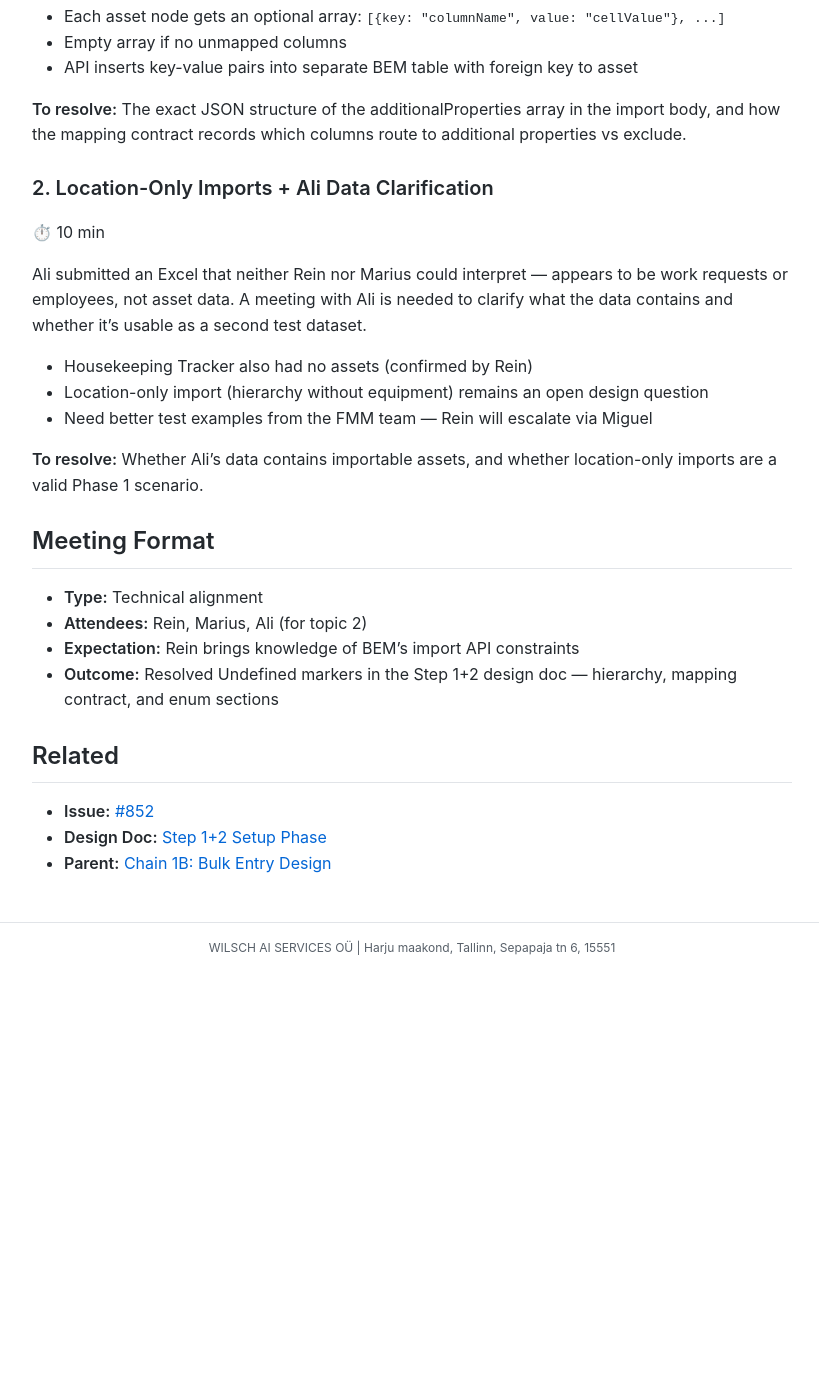
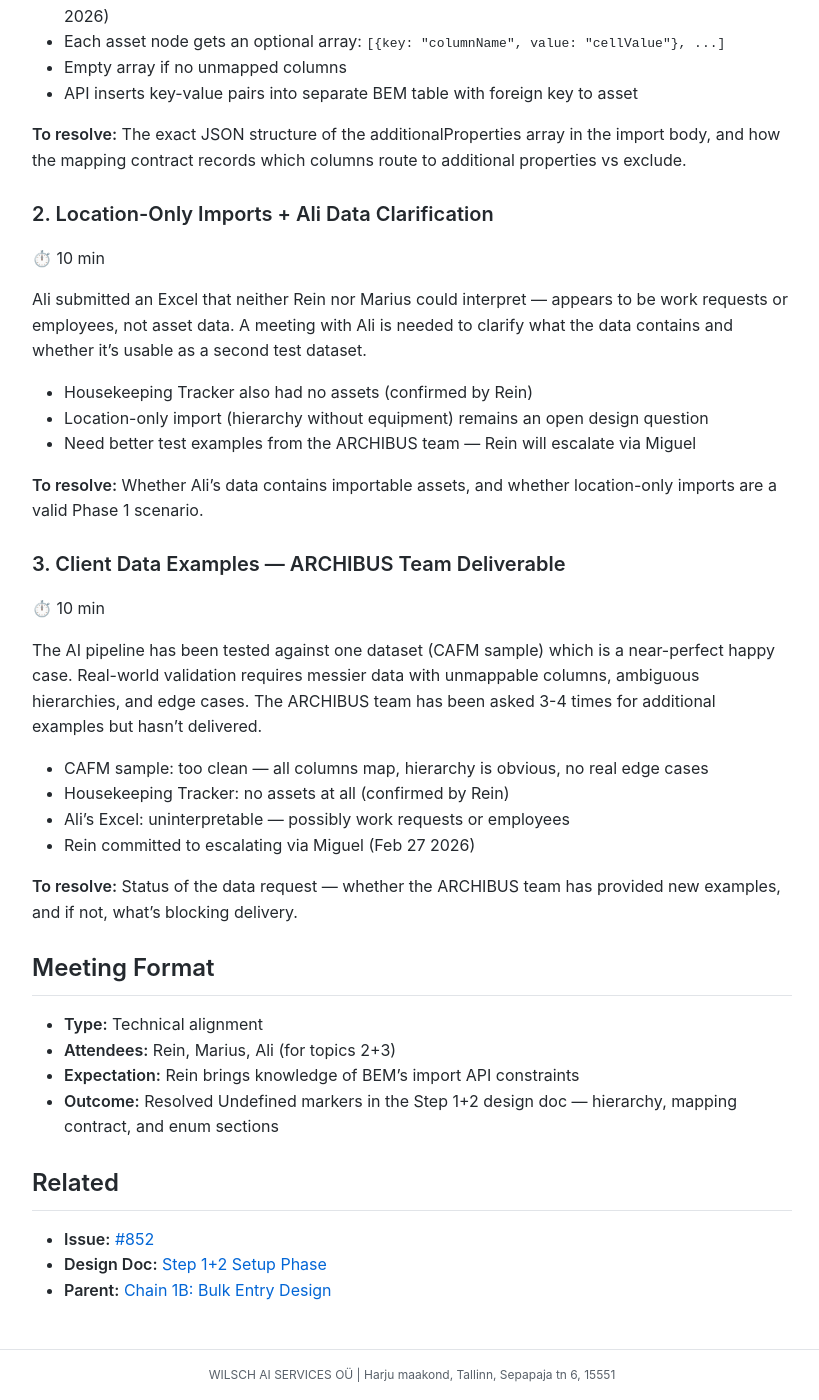
Before and after one commit to MariusWilsch/public-wilsch-ai-pages, a Jekyll site: the page built from project/archibus-fm-assistant/rein-meeting-agenda-step1-2-hierarchy-interpretation.md, in a window 1280 px wide and 1400 px high, scrolled down 1136 px. Shown: the whole window, without its empty margins (228-1047 px from the left). Built offline with Jekyll 4.4.1, drawn with Linux system fonts in a browser that asks for light colours; our own code applies the rules of GitHub Pages for plain Markdown files; before the commit the page ends 2108 px from its top, so only the background shows below that; some of the changed text lies outside the part shown.

Commit message:
Sync from hippocampus 2026-03-02

```diff
--- a/project/archibus-fm-assistant/rein-meeting-agenda-step1-2-hierarchy-interpretation.md
+++ b/project/archibus-fm-assistant/rein-meeting-agenda-step1-2-hierarchy-interpretation.md
@@ -11,6 +11,7 @@ Two remaining items from the original 8-topic agenda. Topics 1-5 and 8 resolved
 
 1. **Additional properties API schema** — Rein's deliverable: updated asset import body with key-value array
 2. **Location-only imports** — deferred to Ali meeting for data clarification
+3. **Client data examples** — ARCHIBUS team deliverable for real-world testing
 
 ## Pre-Read
 
@@ -41,14 +42,26 @@ Ali submitted an Excel that neither Rein nor Marius could interpret — appears
 
 - Housekeeping Tracker also had no assets (confirmed by Rein)
 - Location-only import (hierarchy without equipment) remains an open design question
-- Need better test examples from the FMM team — Rein will escalate via Miguel
+- Need better test examples from the ARCHIBUS team — Rein will escalate via Miguel
 
 **To resolve:** Whether Ali's data contains importable assets, and whether location-only imports are a valid Phase 1 scenario.
+
+### 3. Client Data Examples — ARCHIBUS Team Deliverable
+⏱️ 10 min
+
+The AI pipeline has been tested against one dataset (CAFM sample) which is a near-perfect happy case. Real-world validation requires messier data with unmappable columns, ambiguous hierarchies, and edge cases. The ARCHIBUS team has been asked 3-4 times for additional examples but hasn't delivered.
+
+- CAFM sample: too clean — all columns map, hierarchy is obvious, no real edge cases
+- Housekeeping Tracker: no assets at all (confirmed by Rein)
+- Ali's Excel: uninterpretable — possibly work requests or employees
+- Rein committed to escalating via Miguel (Feb 27 2026)
+
+**To resolve:** Status of the data request — whether the ARCHIBUS team has provided new examples, and if not, what's blocking delivery.
 
 ## Meeting Format
 
 - **Type:** Technical alignment
-- **Attendees:** Rein, Marius, Ali (for topic 2)
+- **Attendees:** Rein, Marius, Ali (for topics 2+3)
 - **Expectation:** Rein brings knowledge of BEM's import API constraints
 - **Outcome:** Resolved Undefined markers in the Step 1+2 design doc — hierarchy, mapping contract, and enum sections
 
```
